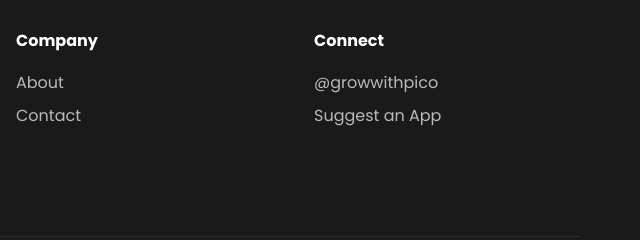
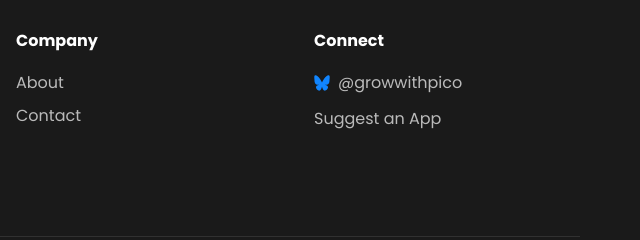
Before and after one commit to allisonkbarr/pico-tools-marketing, a plain HTML site: page index.html in a window 1280 px wide. Shown: the part 3313-3553 px from the top of the page, 640-1280 px from the left. Drawn offline with Linux system fonts and the light colour scheme.

Commit message:
add bluesky link and logo and favicon, just reusing site logo. TODO update with resized logo.

```diff
--- a/index.html
+++ b/index.html
@@ -5,6 +5,7 @@
     <meta name="viewport" content="width=device-width, initial-scale=1.0">
     <title>Grow With Pico - Tiny Tools for Growing Shops</title>
     <meta name="description" content="Tiny tools built for growing Shopify stores. The 20% of features that deliver 80% of results. Minimal tools, maximum growth.">
+    <link rel="icon" type="image/png" href="crossbill_logo.png">
     <link rel="stylesheet" href="styles.css">
     <link rel="preconnect" href="https://fonts.googleapis.com">
     <link rel="preconnect" href="https://fonts.gstatic.com" crossorigin>
@@ -203,7 +204,10 @@
                 <div class="footer-section">
                     <h4>Connect</h4>
                     <ul>
-                        <li><a href="https://growwithpico.bsky.social" target="_blank">@growwithpico</a></li>
+                        <li><a href="https://bsky.app/profile/growwithpico.bsky.social" target="_blank" class="bluesky-link">
+                            <img src="Bluesky_Logo.svg" alt="Bluesky" class="bluesky-icon">
+                            @growwithpico
+                        </a></li>
                         <li><a href="mailto:brendan@growwithpico.com">Suggest an App</a></li>
                     </ul>
                 </div>
--- a/styles.css
+++ b/styles.css
@@ -541,6 +541,19 @@ body {
     color: white;
 }
 
+.bluesky-link {
+    display: inline-flex;
+    align-items: center;
+    gap: 0.5rem;
+}
+
+.bluesky-icon {
+    width: 16px;
+    height: 16px;
+    flex-shrink: 0;
+    vertical-align: middle;
+}
+
 .footer-bottom {
     border-top: 1px solid rgba(255, 255, 255, 0.1);
     padding-top: 1.5rem;
```
Also changed, not shown: privacy.html (+5 -1 lines), terms.html (+5 -1 lines), Bluesky_Logo.svg (added).
